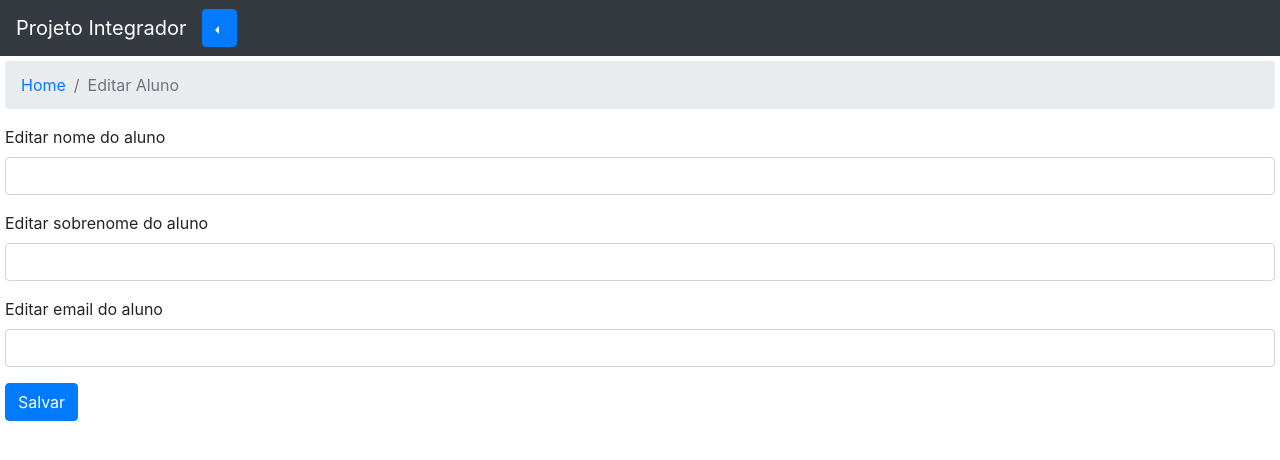
After one commit to xandaopix/Projeto-Integrador, a Django app: template projetointegrador/projeto/templates/editar_aluno.html in a window 1280 px wide. The commit adds this page. Shown: the top 460 px of the page. Run offline with Django 4.2, Linux system fonts and the light colour scheme; the template is opened without the code that fills it, so the values that code supplies are empty; some libraries are stand-ins or nearby versions.

Commit message:
Add files via upload

```diff
--- a/projetointegrador/projeto/templates/base.html
+++ b/projetointegrador/projeto/templates/base.html
@@ -39,6 +39,9 @@
     {% block confirmar %}
     {% endblock %}
 
+    {% block editar_aluno %}
+    {% endblock %}
+
     <script src="https://code.jquery.com/jquery-3.3.1.slim.min.js" integrity="sha384-q8i/X+965DzO0rT7abK41JStQIAqVgRVzpbzo5smXKp4YfRvH+8abtTE1Pi6jizo" crossorigin="anonymous"></script>
     <script src="https://cdnjs.cloudflare.com/ajax/libs/popper.js/1.14.3/umd/popper.min.js" integrity="sha384-ZMP7rVo3mIykV+2+9J3UJ46jBk0WLaUAdn689aCwoqbBJiSnjAK/l8WvCWPIPm49" crossorigin="anonymous"></script>
     <script src="https://stackpath.bootstrapcdn.com/bootstrap/4.1.3/js/bootstrap.min.js" integrity="sha384-ChfqqxuZUCnJSK3+MXmPNIyE6ZbWh2IMqE241rYiqJxyMiZ6OW/JmZQ5stwEULTy" crossorigin="anonymous"></script>
--- a/projetointegrador/projeto/templates/disciplina.html
+++ b/projetointegrador/projeto/templates/disciplina.html
@@ -14,7 +14,6 @@
                 <tr>
                     <th>Nome</th>
                     <th>Sobrenome</th>
-                    <th>Curso</th>
                     <th>Email</th>
                     <th>Ação</th>
                 </tr>
@@ -24,7 +23,6 @@
                 <tr>
                     <td>{{i.id_aluno.nome}}</td>
                     <td>{{i.id_aluno.sobrenome}}</td>
-                    <td>{{i.id_aluno.curso}}</td>
                     <td>{{i.id_aluno.email}}</td>
                     <td>
                         <div class="btn-group dropleft">
@@ -32,7 +30,7 @@
                             Ação
                             </button>
                             <div class="dropdown-menu" aria-labelledby="dropdownMenuButton">
-                            <a class="dropdown-item" href="#">Editar</a>
+                            <a class="dropdown-item" href="{% url 'editar_aluno' i.id_aluno.id_aluno %}">Editar</a>
                             <a class="dropdown-item" href="{% url 'excluir_aluno' i.id %}">Excluir</a>
                         </div>
                     </div>
--- /dev/null
+++ b/projetointegrador/projeto/templates/editar_aluno.html
@@ -0,0 +1,27 @@
+{% extends 'base.html' %}
+{% block editar_aluno %}
+<div style="margin: 5px;">
+    <nav aria-label="breadcrumb">
+        <ol class="breadcrumb">
+        <li class="breadcrumb-item"><a href="/">Home</a></li>
+        <li class="breadcrumb-item active" aria-current="page">Editar Aluno</li>
+        </ol>
+    </nav>
+    <form method="post">{% csrf_token %}
+        <div class="form-group">
+            <label for="nome">Editar nome do aluno</label>
+            <input type="text" class="form-control" name="nome" id="nome" value="{{aluno.nome}}">
+            <input type="hidden" class="form-control" name="username" id="username" value="{{aluno.username}}">
+        </div>
+        <div class="form-group">
+            <label for="sobrenome">Editar sobrenome do aluno</label>
+            <input type="text" class="form-control" name="sobrenome" id="sobrenome" value="{{aluno.sobrenome}}">
+        </div>
+        <div class="form-group">
+            <label for="email'">Editar email do aluno</label>
+            <input type="email" class="form-control" name="email" id="email" value="{{aluno.email}}">
+        </div>
+        <button type="submit" class="btn btn-primary">Salvar</button>
+    </form>
+</div>
+{% endblock %}
--- a/projetointegrador/projeto/templates/home.html
+++ b/projetointegrador/projeto/templates/home.html
@@ -9,7 +9,7 @@
 <div style="margin: 5px;">
     <div class="card">
         <div class="card-header">
-          Nome do Curso
+          Disciplina
         </div>
         <div class="card-body">
           <h5 class="card-title">{{i.nome}}</h5>
--- a/projetointegrador/projeto/templates/login.html
+++ b/projetointegrador/projeto/templates/login.html
@@ -20,12 +20,6 @@
             <label for="exampleDropdownFormPassword1">Senha</label>
             <input type="password" class="form-control" id="password" name="password" placeholder="Senha">
         </div>
-        <div class="form-check">
-            <input type="checkbox" class="form-check-input" id="dropdownCheck">
-            <label class="form-check-label" for="dropdownCheck">
-            Remember me
-            </label>
-        </div>
         <button type="submit" class="btn btn-primary">Entrar</button>
     </form>
     <div class="dropdown"></div>
--- a/projetointegrador/projetointegrador/urls.py
+++ b/projetointegrador/projetointegrador/urls.py
@@ -19,4 +19,5 @@ urlpatterns = [
     path('disciplina/<int:id_disciplina>/', views.disciplina, name='disciplina'),
     path('disciplina/<int:id_disciplina>/add_aluno/', views.add_aluno, name='add_aluno'),
     path('disciplina/excluir_aluno/<int:id>/', views.excluir_aluno, name='excluir_aluno'),
+    path('disciplina/editar_aluno/<int:id_aluno>/', views.editar_aluno, name='editar_aluno'),
 ]
```
Also changed, not shown: projetointegrador/projeto/views.py (+21 -4 lines), projetointegrador/db.sqlite3.
